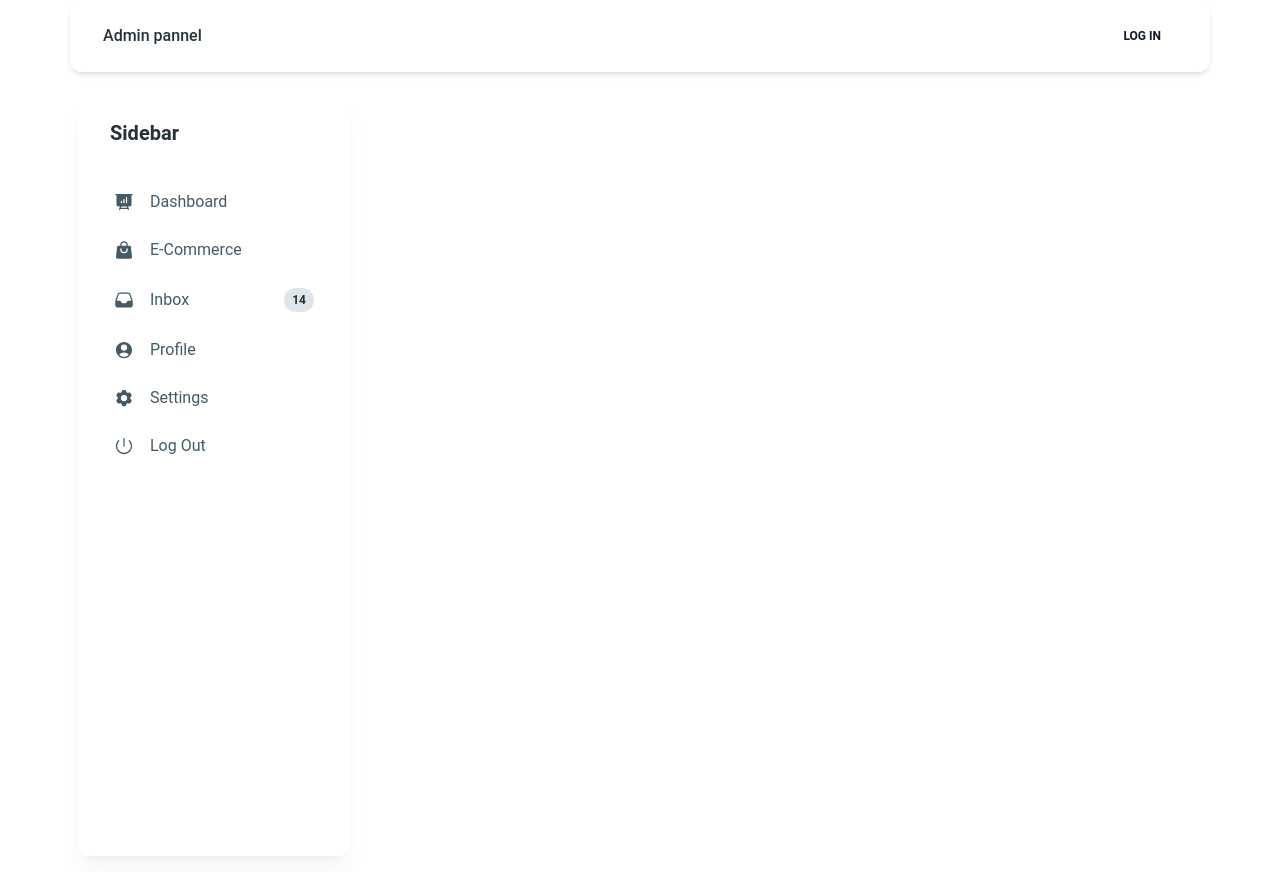
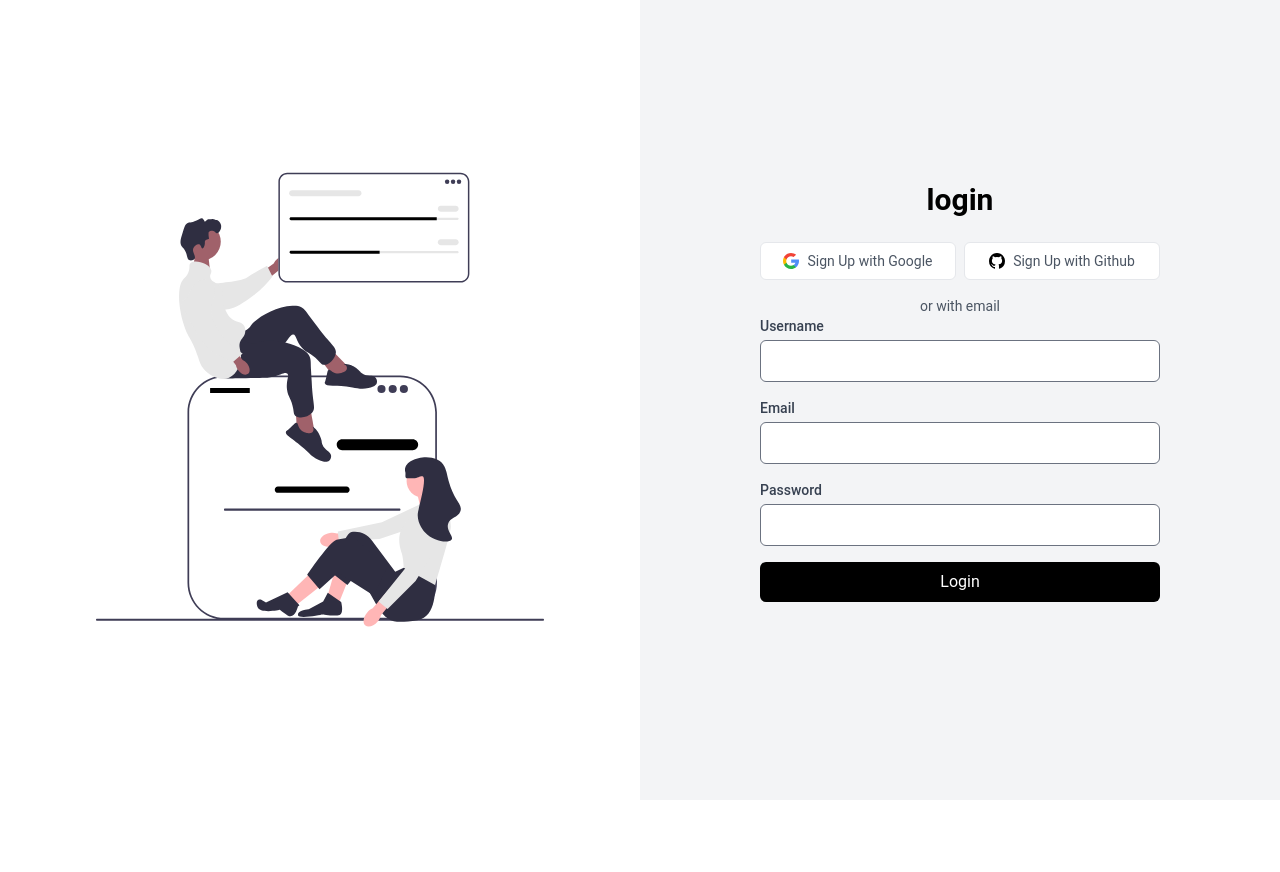
Before and after one commit to manmindersingh01/AdminPannnel, a React (Vite) app: page / in a window 1280 px wide. After the commit the page ends 800 px from the top, so only its background shows below. Built offline with nearby package versions, Linux system fonts and the light colour scheme.

Commit message:
usenavigate

```diff
--- a/src/App.jsx
+++ b/src/App.jsx
@@ -16,7 +16,7 @@ function App() {
         <Inputform />
         <Gallery /> */}
         <Routes>
-          <Route path="/login" element={<Login />} />
+          <Route path="/" element={<Login />} />
           <Route path="/*" element={<Layout />}>
             <Route path="dash" element={<Dashboard />} />
 
--- a/src/components/Inputform.jsx
+++ b/src/components/Inputform.jsx
@@ -1,5 +1,5 @@
 import React from 'react'
-import CardInput from './CardInput'
+// import CardInput from './CardInput'
 import { Input } from "@material-tailwind/react";
 import { Textarea } from "@material-tailwind/react";
 import { Button } from "@material-tailwind/react";
--- a/src/components/Layout.jsx
+++ b/src/components/Layout.jsx
@@ -83,7 +83,7 @@ const Layout = () => {
         <div className=' col-span-3 row-span-3 m-4'>
           <Outlet />
         </div>
-      </div>
+      </div>git
     </div>
   )
 }
--- a/src/pages/Login.jsx
+++ b/src/pages/Login.jsx
@@ -1,6 +1,7 @@
 import React from 'react'
-
+import { useNavigate } from 'react-router-dom'
 const Login = () => {
+  const navigate = useNavigate();
   return (
 
     <>
@@ -103,7 +104,7 @@ const Login = () => {
             <div class="mt-4 text-sm text-gray-600 text-center">
               <p>or with email</p>
             </div>
-            <form action="#" method="POST" class="space-y-4">
+            <form method="POST" class="space-y-4">
 
               <div>
                 <label for="username" class="block text-sm font-medium text-gray-700">Username</label>
@@ -118,7 +119,7 @@ const Login = () => {
                 <input type="password" id="password" name="password" class="mt-1 p-2 w-full border rounded-md focus:border-gray-200 focus:outline-none focus:ring-2 focus:ring-offset-2 focus:ring-gray-300 transition-colors duration-300" />
               </div>
               <div>
-                <button type="submit" class="w-full bg-black text-white p-2 rounded-md hover:bg-gray-800 focus:outline-none focus:bg-black focus:outline-none focus:ring-2 focus:ring-offset-2 focus:ring-gray-900 transition-colors duration-300">Login</button>
+                <button onClick={navigate('/dash')} type="submit" class="w-full bg-black text-white p-2 rounded-md hover:bg-gray-800 focus:outline-none focus:bg-black focus:outline-none focus:ring-2 focus:ring-offset-2 focus:ring-gray-900 transition-colors duration-300">Login</button>
               </div>
             </form>
             <div class="mt-4 text-sm text-gray-600 text-center">
```
